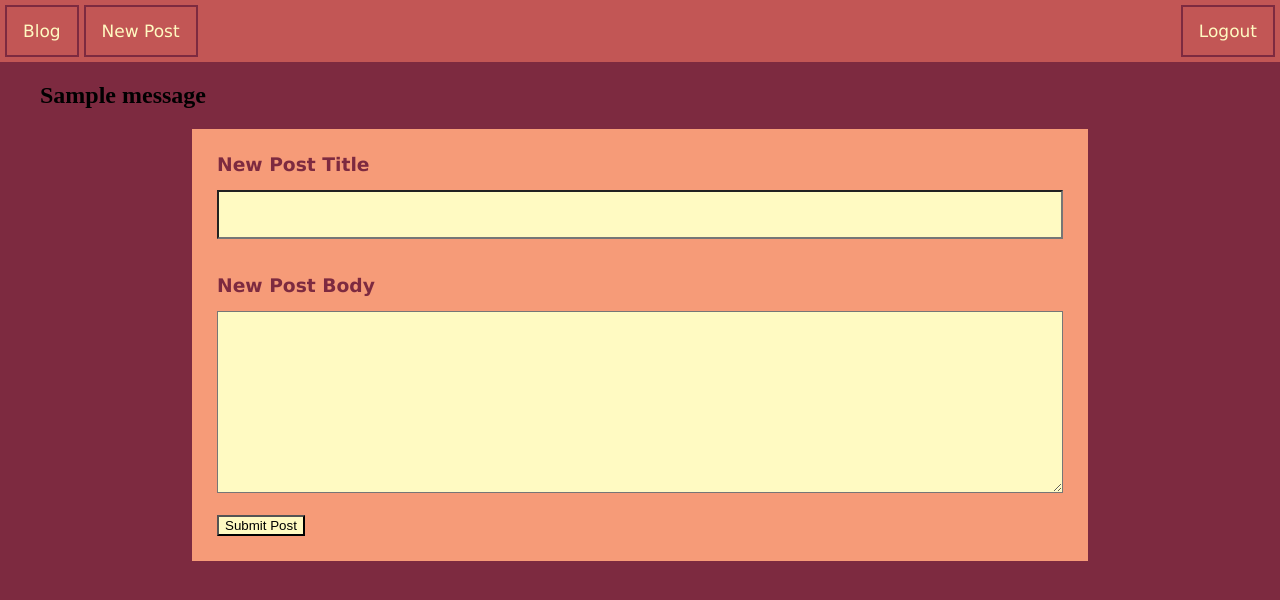
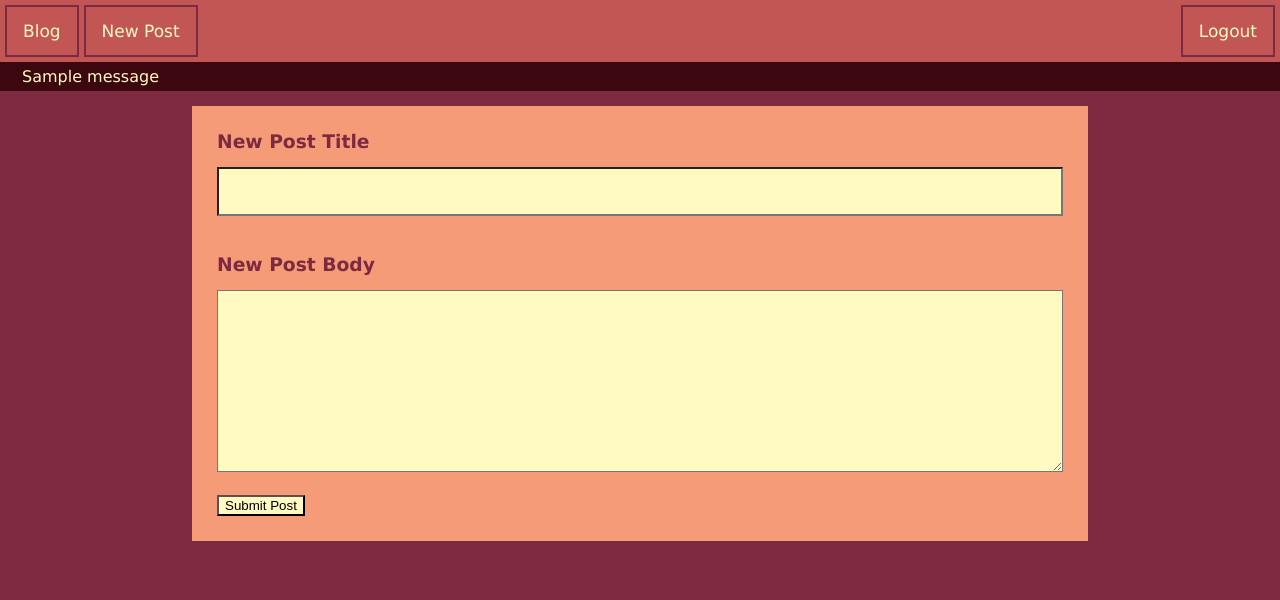
Before and after one commit to jeffmorice/blogz, a Flask app: page /newpost in a window 1280 px wide. Shown: the top 600 px of the page. Run offline with Flask 2, Linux system fonts and the light colour scheme; the visitor is signed in with stand-in values (Sample User, id 1); tables that the repository leaves empty hold one stand-in row (values such as "Sample post"); one stand-in notice (Sample message) is shown.

Commit message:
Modified CSS and base template to more clearly display flash messages. Made other changes to CSS for a more consistent look.

```diff
--- a/static/styles.css
+++ b/static/styles.css
@@ -2,6 +2,7 @@ body {
   background-color: #7d2a40;
   margin: 0px;
   padding-top: 62px;
+  font-family: "Verdana";
 }
 
 article {
@@ -84,11 +85,15 @@ input[type=submit] {
 }
 
 a, h3, h4, p, input[type="text"], textarea, label {
-  font-family: "Verdana";
+}
+
+ul {
+  margin-top: 0px;
+  margin-bottom: 0px;
 }
 
 .error {
-  color: red;
+  color: #ff2146;
 }
 
 .color1 {
@@ -145,7 +150,7 @@ a, h3, h4, p, input[type="text"], textarea, label {
   box-sizing: border-box;
   /* border: 1px solid red; */
   background-color: #c25655;
-  box-shadow: 0px 15px #7d2a40;
+  /* box-shadow: 0px 15px #7d2a40; */
 }
 
 #topbar a {
@@ -157,3 +162,17 @@ a, h3, h4, p, input[type="text"], textarea, label {
     border: 2px solid #7d2a40;
     box-sizing: border-box;
 }
+
+#flash_tray {
+  padding-top: 5px;
+  padding-left: 22px;
+  padding-bottom: 5px;
+
+  margin: 0px;
+
+  /* border: 1px solid red; */
+  /*Include padding and border in the element's total width and height*/
+  box-sizing: border-box;
+  color: #fffac2;
+  background-color: #3d0710;
+}
--- a/templates/base.html
+++ b/templates/base.html
@@ -18,14 +18,16 @@
       {% endif %}
     </div>
 
+
     {% with messages = get_flashed_messages(with_categories=True) %}
     <!-- create a "flash tray" which appears under the nav bar  -->
       <div>
-        <ul>
+
+
           {% for category,message in messages %}
-              <h2 class="{{category}}">{{message}}</h2>
+              <p id='flash_tray' class="{{category}}">{{message}}</p>
           {% endfor %}
-        </ul>
+
       </div>
     {% endwith %}
 
```
